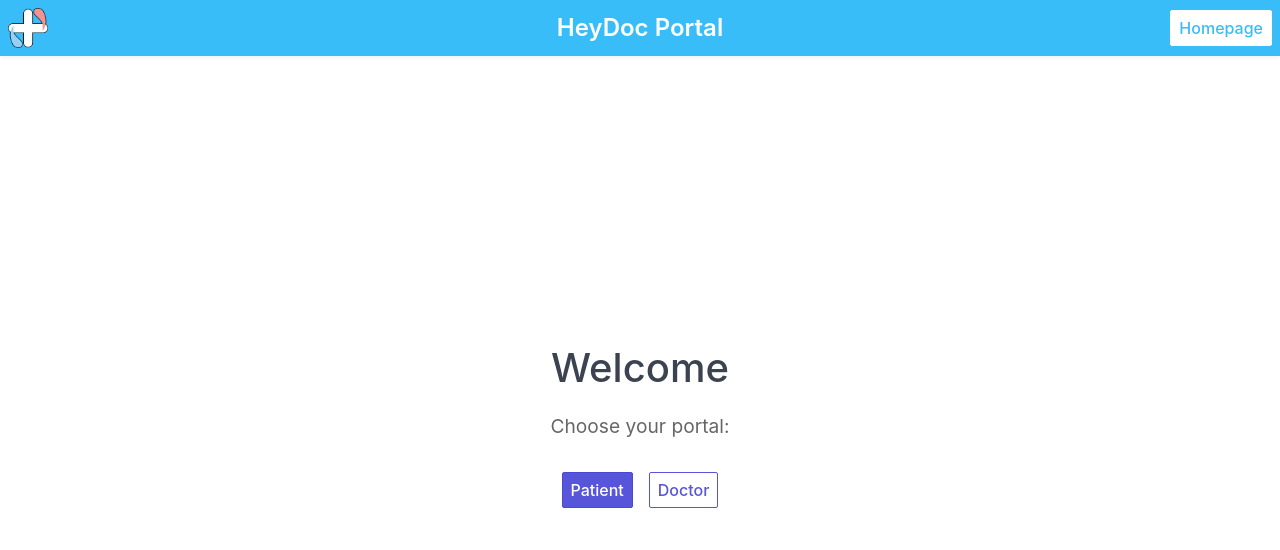
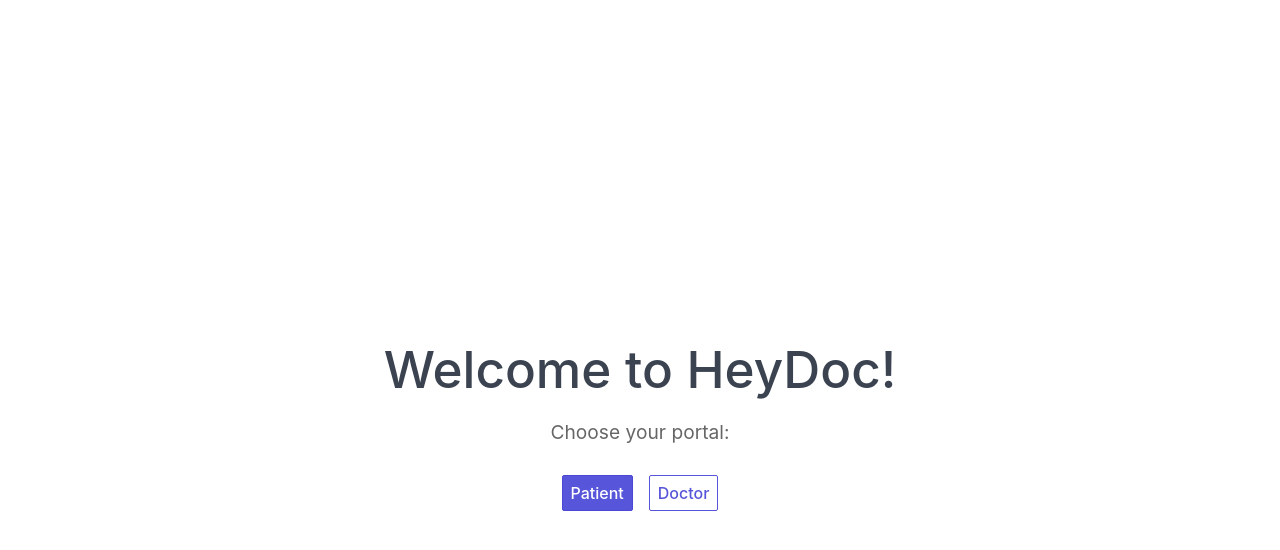
Before and after one commit to Astroneeor/BiasHacker, a React (Vite) app: page / in a window 1280 px wide. Shown: the top 550 px of the page. Built offline with nearby package versions, Linux system fonts and the light colour scheme.

Commit message:
Attempted fixing Homepage.css

```diff
--- a/src/frontend/index.css
+++ b/src/frontend/index.css
@@ -15,11 +15,11 @@
 
 a {
   font-weight: 500;
-  color: #646cff;
+  color: #000000;
   text-decoration: inherit;
 }
 a:hover {
-  color: #535bf2;
+  color: #000000;
 }
 
 body, html {
@@ -88,7 +88,7 @@ button {
   margin: 5px;
 }
 button:hover {
-  border-color: #646cff;
+  border-color: #89d1dc;
   background-color: #333;
 }
 button:focus,
--- a/src/frontend/pages/Homepage.tsx
+++ b/src/frontend/pages/Homepage.tsx
@@ -1,23 +1,49 @@
 import React from 'react';
 import { useNavigate } from 'react-router-dom';
-import Header from '../components/Header';
 
 const Homepage: React.FC = () => {
   const navigate = useNavigate();
 
   return (
-    <div className="homepage-container">
-      <Header />
-      <div className="content">
-        <div className="text-center">
-          <h1>Welcome</h1>
-          <p>Choose your portal:</p>
-          <button className="btn btn-primary m-2" onClick={() => navigate('/patient')}>Patient</button>
-          <button className="btn btn-secondary m-2" onClick={() => navigate('/doctor')}>Doctor</button>
+    <div className="homepage-container" style={homepageContainerStyle}>
+      <div className="container grid-lg" style={containerStyle}>
+        <div className="columns">
+          <div className="column col-12 text-center">
+            <h1 className="text-primary text-dark" style={headingStyle}>Welcome to HeyDoc!</h1>
+            <p className="text dark" style={paragraphStyle}>Choose your portal:</p>
+            <button className="btn btn-primary m-2" onClick={() => navigate('/patient')}>Patient</button>
+            <button className="btn btn-secondary m-2" onClick={() => navigate('/doctor')}>Doctor</button>
+          </div>
         </div>
       </div>
     </div>
   );
 };
 
+const homepageContainerStyle: React.CSSProperties = {
+  width: '100%',
+  height: '100%',
+  display: 'flex',
+  flexDirection: 'column',
+  justifyContent: 'center',
+  alignItems: 'center',
+  paddingTop: '60px',
+  boxSizing: 'border-box',
+};
+
+const containerStyle: React.CSSProperties = {
+  textAlign: 'center',
+};
+
+const headingStyle: React.CSSProperties = {
+  fontSize: '3.2em',
+  lineHeight: '1.1',
+  marginBottom: '20px'
+};
+
+const paragraphStyle: React.CSSProperties = {
+  fontSize: '1.2em',
+  marginBottom: '20px',
+};
+
 export default Homepage;
```
